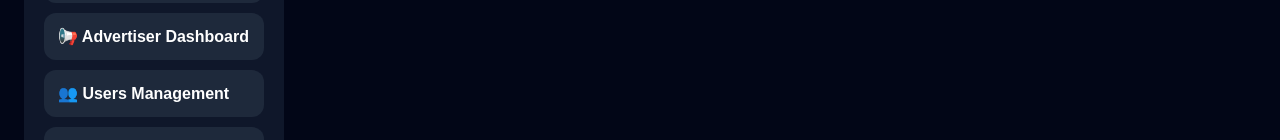
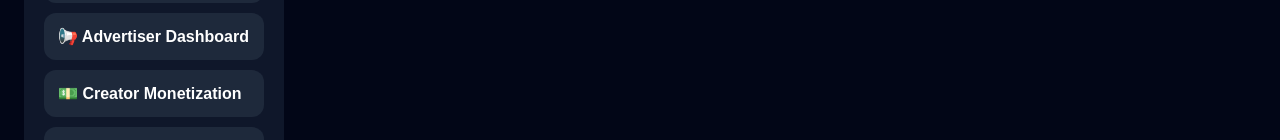
Before and after one commit to inclurah-png/inclura-web, a React (Vite) app: page /sos in a window 1280 px wide. Shown: the part 653-793 px from the top of the page. Built offline with nearby package versions, Linux system fonts and the light colour scheme; no server answers; sample sign-in values are in the browser's storage.

Commit message:
Update DashboardSidebar.jsx
Fix and update

```diff
--- a/src/components/DashboardSidebar.jsx
+++ b/src/components/DashboardSidebar.jsx
@@ -111,6 +111,15 @@ Inclura
   📢 Advertiser Dashboard
 </div>
 
+  <div
+  style={itemStyle}
+  onClick={() =>
+    navigate("/creator-monetization")
+  }
+>
+  💵 Creator Monetization
+</div>
+
    <div
   style={itemStyle}
   onClick={() =>
```
